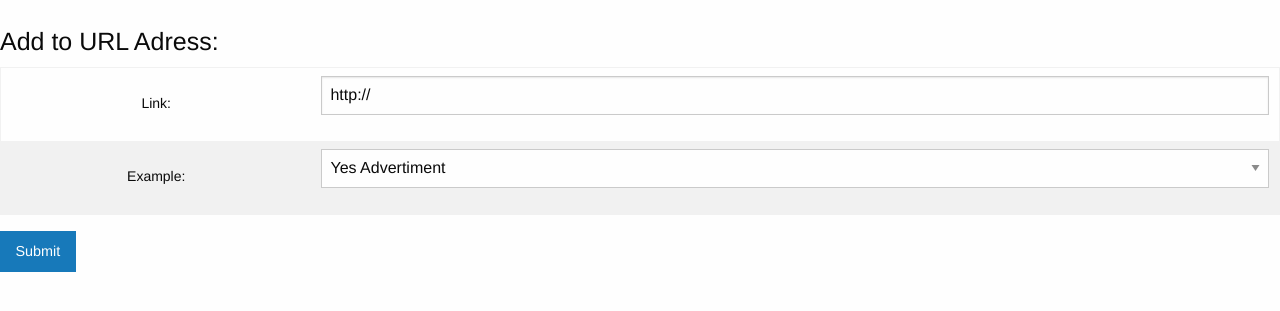
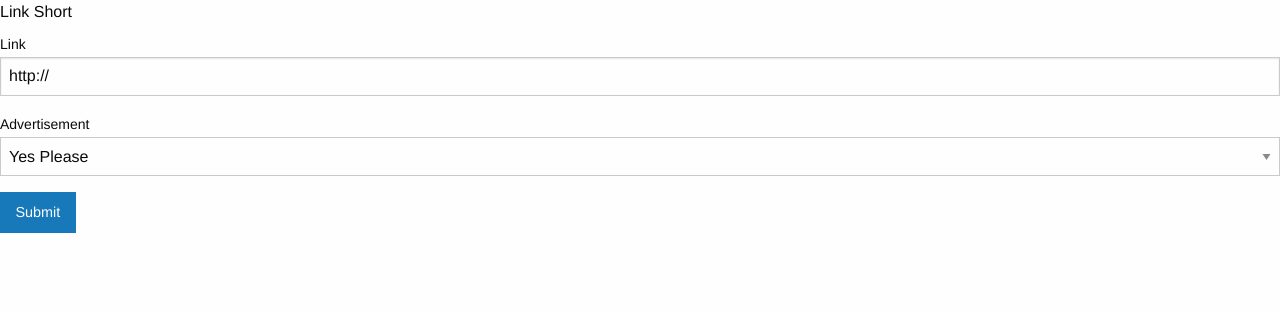
Before and after one commit to tolgahanuzun/Url_shortener, a Django app: page / in a window 1280 px wide. Shown: the part 141-452 px from the top of the page. Run offline with Django 3.2, Linux system fonts and the light colour scheme; some libraries are stand-ins or nearby versions.

Commit message:
html update

```diff
--- a/shortener/templates/add_site.html
+++ b/shortener/templates/add_site.html
@@ -2,38 +2,67 @@
 {% extends 'main.html' %}
 {% block main %}
 {% load staticfiles %}
-	<br>
-	<form action='' method='post'>
-	<h4>Add to URL Adress:</h4>
-	{% csrf_token %}
-		<table>
-			{{ form.as_table }}
-		</table>
-	<input class='button' type='submit' value='Submit'>
-	</form>
-
+<div class="row centered">
+    <div class="col col-6">
+    	<form action='' method='post' class="form">
+    	{% csrf_token %}
+        <fieldset>
+        <legend>Link Short</legend>
+        {% if error %}
+        <div class="alert error"><h3>Link Error!</h3></div>
+        {% endif %}
+        <div class="row centered">
+            <div class="col col-6">
+                <div class="form-item">
+                    <label for='id_link'>Link</label>
+                    <input id="id_link" name="link" type="url" value="http://" required pattern="https?://.+">
+                </div>
+            </div>
+        </div>
+        <div class="row centered">
+            <div class="col col-6">
+                <div class="form-item">
+                    <label for='id_advertiment'>Advertisement</label>
+                	<select id="id_advertiment" name="advertiment">
+                    <option value="Yes_Ads">Yes Please</option>
+                    <option value="Not_Ads">Of Course No!</option>
+                    </select>
+                </div>
+            </div>
+        </div>
+        </fieldset>
+    <div class="row centered">
+        <div class="form-item">
+        <input class='button ' type='submit' value='Submit'>
+        </div>
+    </div>
+    	</form>
+    </div>
+</div>
 
     {% if username %}
 
-
-<br><br><br>
-    <form align="center" action="" method="post">
+<div class="row centered">
+    <div class="col col-10">
+    <form class="form" action="" method="post">
         {% csrf_token %}
-        <table align="center">
+    <fieldset>
+        <legend>Link Short</legend>
+        <table class="striped">
             <thead>
                 <tr>
-                    <th><img src="{% static '/static/images/checkbox.png'%}" width="20px" ></th>
-                    <th width="150">URL Adress</th>
+                    <th></th>
+                    <th>URL Adress</th>
                     <th>Create Time</th>
-                    <th width="150">Shortener URL</th>
-                    <th width="150">Cycle</th>
+                    <th>Shortener URL</th>
+                    <th>Cycle</th>
                 </tr>
             </thead>
             <tbody>
                 {% for url in short_urls_list %}
                     <tr>
                         <td><input type="checkbox" name="choices" value="{{url.id}}"></td>
-                        <td width="150"><a href="{{url.long_link}}/"> {{url.long_link}}</a></td>
+                        <td><a href="{{url.long_link}}/"> {{url.long_link}}</a></td>
                         <td>{{ url.created_date}}</td>
                         <td><a href="/{{url}}/"> {{ host }}/{{url}}/ </a></td>
                         <td>{{url.clicks}}</td>
@@ -42,7 +71,9 @@
             </tbody>
 	    </table>
         <button type="submit" name="delete" class="button">Delete</button>
+    </fieldset>
     </form>
-
+    </div>
+</div>
 	{% endif %}
 {% endblock %}
```
